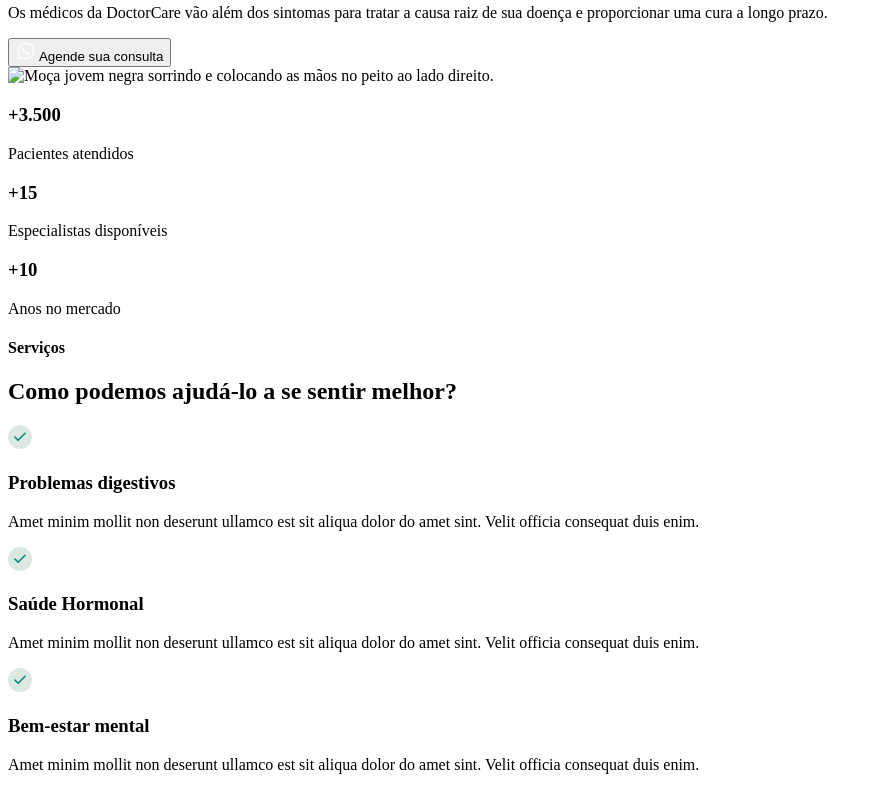
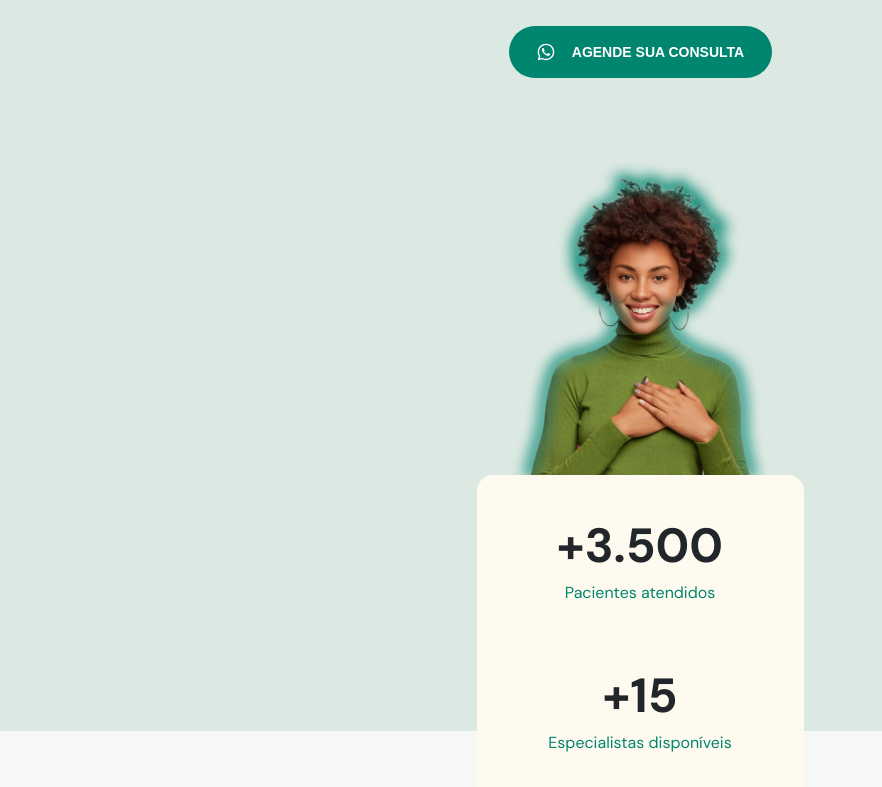
Before and after one commit to CodeMathttps/DoctorCare, a plain HTML site: page index.html in a window 1280 px wide. Shown: the part 421-1208 px from the top of the page, without its empty margins (0-882 px from the left). Drawn offline with nearby package versions, Linux system fonts and the light colour scheme; the site is published under a folder, as on GitHub Pages, so addresses that start at the root find nothing.

Commit message:
reparos de referência de arquivos

```diff
--- a/index.html
+++ b/index.html
@@ -11,7 +11,7 @@
       rel="stylesheet"
     />
 
-    <link rel="stylesheet" href="/assets/css/index.css" />
+    <link rel="stylesheet" href="assets/css/index.css" />
     <script src="https://unpkg.com/scrollreveal"></script>
 
     <title>Doctor Care</title>
@@ -246,7 +246,7 @@
           </button>
         </div>
         <img
-          src="/assets/img/Foto.png"
+          src="assets/img/Foto.png"
           alt="Moça jovem negra sorrindo e colocando as mãos no peito ao lado direito."
         />
         <div class="stats">
```
